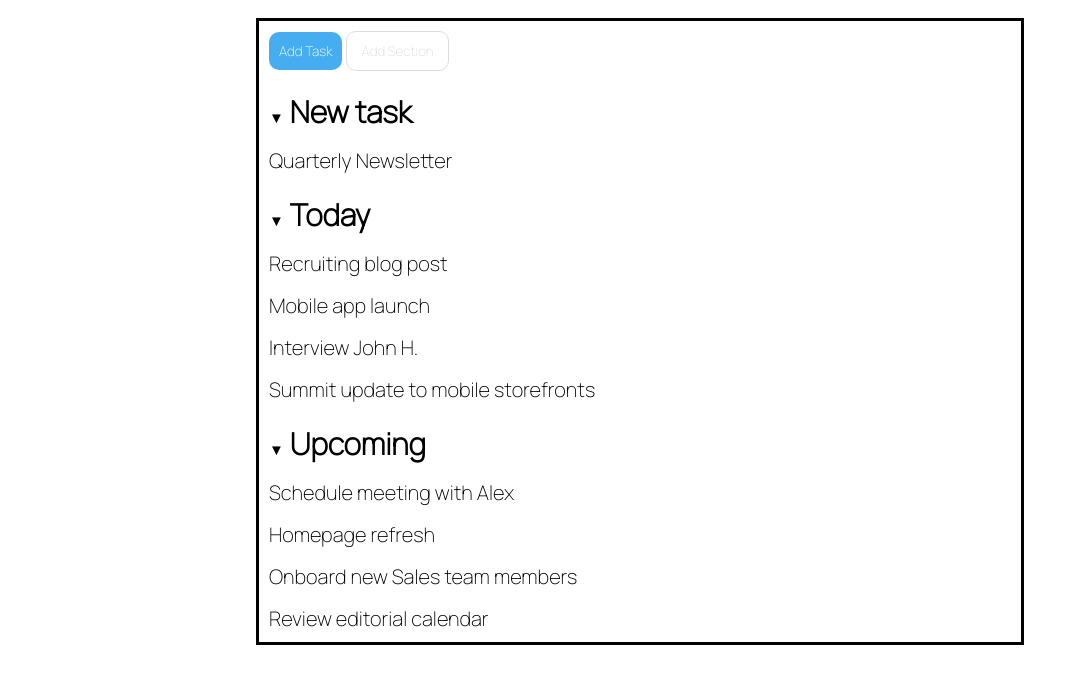
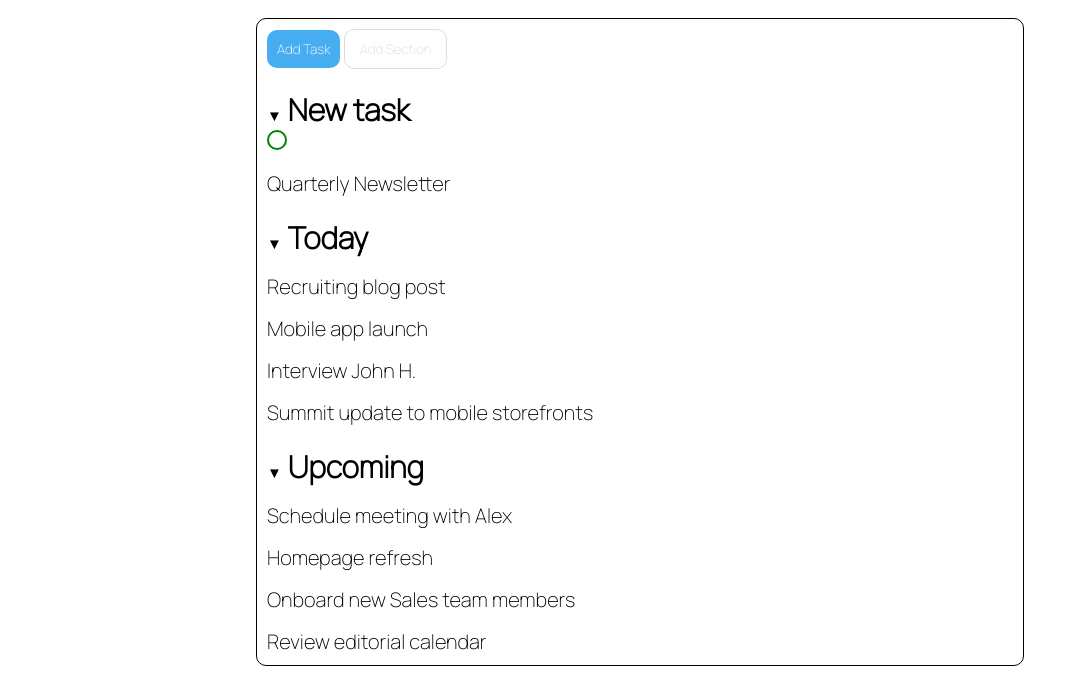
Before and after one commit to federicomanni97/html-css-toboolist, a plain HTML site: page index.html in a window 1280 px wide. Shown: the part 102-800 px from the top of the page, without its empty margins (0-1084 px from the left). Drawn offline with Linux system fonts and the light colour scheme.

Commit message:
symbols+marginh3

```diff
--- a/css/style.css
+++ b/css/style.css
@@ -26,8 +26,9 @@
     margin-top: 30px;
     height: 100%;
     width: 60%;
-    border: 3px solid black;
+    border: 1px solid black;
     padding: 10px;
+    border-radius: 10px;
 }
 
 .button1{
@@ -66,3 +67,12 @@ li{
     font-size: 20px;
 
 }
+
+#circle{
+    height: 20px;
+    width: 20px;
+    border-radius: 50%;
+    border: 2px solid green;
+    display: inline-block;
+
+}
--- a/index.html
+++ b/index.html
@@ -30,6 +30,7 @@
 
         <ol class="ordered-list">
             <h3 class="title-list"><span id="arrows">&#9660;</span> New task</h3>
+            <span id="circle"></span>
             <li>Quarterly Newsletter</li>
         </ol>
 
```
